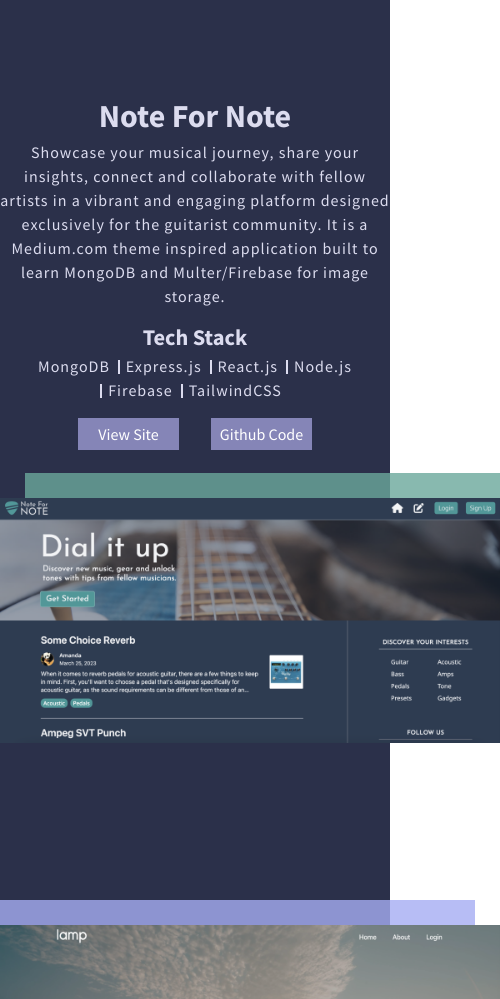
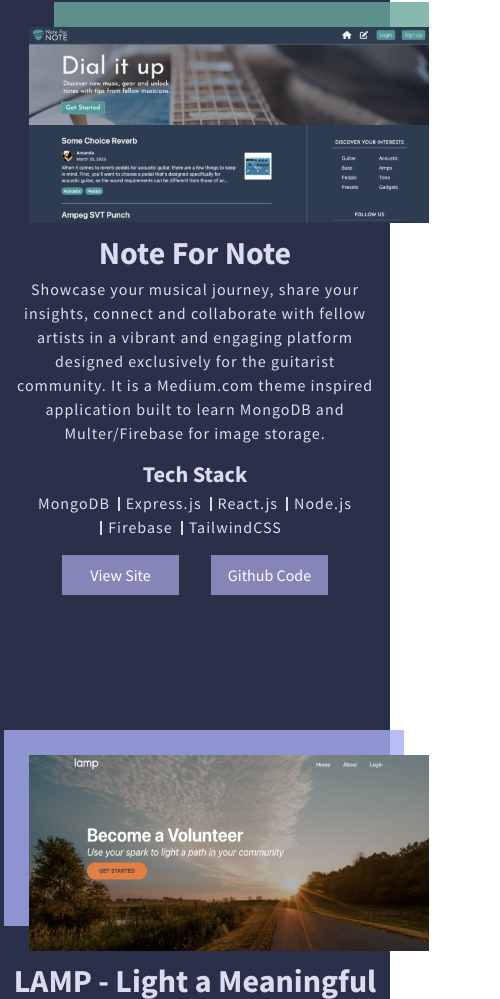
Before and after one commit to jpswt/portfolio, a React (Vite) app: page / in a window 390 px wide. Shown: the part 1863-2862 px from the top of the page, 500 px wide, since content can reach past the window. Built offline with nearby package versions, Linux system fonts and the light colour scheme; a web font is replaced by a local one.

Commit message:
fix mobile

```diff
--- a/src/components/Contact/Contact.css
+++ b/src/components/Contact/Contact.css
@@ -67,7 +67,7 @@
 }
 
 .contact-container .form-wrapper {
-	width: 80%;
+	width: 90%;
 	display: flex;
 	flex-direction: column;
 	align-items: center;
@@ -96,7 +96,7 @@
 }
 
 .contact-container .form-wrapper .form-container .btn {
-	width: 85%;
+	width: 84%;
 	padding: 0.75rem 1rem;
 	margin: 0.25rem;
 	text-align: center;
@@ -105,3 +105,23 @@
 	font-size: 1.2rem;
 	border: none;
 }
+
+@media (max-width: 800px) {
+	.contact-container .info {
+		width: 80%;
+	}
+
+	.contact-container .form-wrapper {
+		width: 100%;
+	}
+
+	.contact-container .form-wrapper .form-container {
+		width: minmax(100%, 864px);
+	}
+	.contact-container .form-wrapper .form-container .inputs {
+		width: 90%;
+	}
+	.contact-container .form-wrapper .form-container .btn {
+		width: 96.5%;
+	}
+}
--- a/src/components/Contact/Contact.jsx
+++ b/src/components/Contact/Contact.jsx
@@ -65,10 +65,7 @@ const Contact = () => {
 						</p>
 					</a>
 					<p className="section-title">LinkedIn</p>
-					{/* <p>joel-perez-dev12</p> */}
 				</div>
-				{/* <span>Phone</span>
-				<span>LinkedIn</span> */}
 			</div>
 			<div className="form-wrapper">
 				<form ref={form} onSubmit={sendEmail} className="form-container">
--- a/src/components/Profile/Profile.css
+++ b/src/components/Profile/Profile.css
@@ -48,9 +48,19 @@
 
 .checkout {
 	font-family: 'Gloria Hallelujah';
-	font-size: 1.4rem;
+	font-size: 1.5rem;
 	margin-left: 0.5rem;
 	/* position: absolute; */
+}
+
+.checkout a {
+	color: var(--clr-font);
+	text-decoration: none;
+}
+
+.checkout a:hover {
+	color: var(--clr-primary);
+	text-decoration: none;
 }
 
 .arrow {
--- a/src/components/Profile/Profile.jsx
+++ b/src/components/Profile/Profile.jsx
@@ -35,7 +35,9 @@ const Profile = () => {
 					src={theme === 'light' ? arrow : arrow2}
 					alt=""
 				/>
-				<p className="checkout">Check out my projects</p>
+				<p className="checkout">
+					<a href="#projects">Check out my projects</a>
+				</p>
 			</div>
 		</>
 	);
--- a/src/components/ProjectCard/ProjectCard.css
+++ b/src/components/ProjectCard/ProjectCard.css
@@ -19,11 +19,16 @@
 
 .card-wrapper .card-container {
 	flex: 2;
-	display: flex;
-	flex-direction: row;
-	gap: 2rem;
 	position: relative;
 	z-index: 0;
+}
+
+.right {
+	display: flex;
+}
+
+.left {
+	display: flex;
 }
 
 .card-wrapper .card-container .image-container {
@@ -32,28 +37,6 @@
 
 	/* display: flex; */
 }
-
-/* .card-wrapper .card-container .odd::after {
-	content: '';
-	position: absolute;
-	min-width: 490px;
-	height: 240px;
-	background: var(--clr-card2);
-	left: 0px;
-	top: -30px;
-	z-index: -1;
-} */
-
-/* .card-wrapper .card-container .even::after {
-	content: '';
-	position: absolute;
-	min-width: 490px;
-	height: 240px;
-	background: var(--clr-c);
-	left: 710px;
-	top: -30px;
-	z-index: -1;
-} */
 
 .card-image-even {
 	display: inline-block;
@@ -70,6 +53,11 @@
 
 .card-wrapper .card-container .details-container {
 	flex: 1;
+}
+
+.card-wrapper .card-container .details-container .card-text {
+	width: 100%;
+	margin: 0 auto;
 }
 
 .card-wrapper .card-container .details-container .stack-container span {
@@ -105,20 +93,57 @@
 }
 
 .card-wrapper .card-container .details-container .buttons {
+	width: 85px;
+	padding: 0.5rem 1rem;
 	background-color: var(--clr-primary);
 	color: var(--clr-font-light);
-	width: 85px;
-	padding: 0.25rem 0.5rem;
 	text-decoration: none;
 }
 
 @media (max-width: 1220px) {
-	.card-wrapper .card-container {
+	.card-wrapper .card-container .image-container {
 		flex: 1;
-		display: flex;
+		width: 85%;
+		margin: 0 auto;
+	}
+
+	.left {
 		flex-direction: column;
-		gap: 2rem;
-		position: relative;
-		z-index: 0;
+	}
+
+	.right {
+		flex-direction: column-reverse;
+	}
+
+	.card-wrapper .card-container .details-container .card-text {
+		width: 80%;
 	}
 }
+
+@media (max-width: 800px) {
+	.card-wrapper .card-container .image-container {
+		flex: 1;
+		width: 85%;
+		margin: 0 auto;
+	}
+
+	.left {
+		flex-direction: column;
+	}
+
+	.right {
+		flex-direction: column-reverse;
+	}
+}
+
+@media (max-width: 600px) {
+	.card-wrapper .card-container .details-container .card-text {
+		width: 95%;
+	}
+	.card-image-even {
+		width: 400px;
+	}
+	.card-image-odd {
+		width: 400px;
+	}
+}
--- a/src/components/ProjectCard/ProjectCard.jsx
+++ b/src/components/ProjectCard/ProjectCard.jsx
@@ -3,9 +3,8 @@ import './ProjectCard.css';
 const ProjectCard = ({ project }) => {
 	return (
 		<div className="card-wrapper">
-			<div className="card-container" key={project.id}>
 			{project.id % 2 !== 0 ? (
-					<>
+				<div className="card-container left" key={project.id}>
 					<div className="image-container">
 						<img
 							src={project.bg}
@@ -14,7 +13,6 @@ const ProjectCard = ({ project }) => {
 								project.id % 2 === 0 ? 'card-image-even' : 'card-image-odd'
 							}
 						/>
-							{/* <img className="arrow" src={arrow} alt="" /> */}
 					</div>
 					<div className="details-container">
 						<h2 className="card-titles">{project.title}</h2>
@@ -45,9 +43,9 @@ const ProjectCard = ({ project }) => {
 							</a>
 						</div>
 					</div>
-					</>
+				</div>
 			) : (
-					<>
+				<div className="card-container right" key={project.id}>
 					<div className="details-container">
 						<h2 className="card-titles">{project.title}</h2>
 						<p className="card-text">{project.description}</p>
@@ -86,9 +84,8 @@ const ProjectCard = ({ project }) => {
 							}
 						/>
 					</div>
-					</>
+				</div>
 			)}
-			</div>
 		</div>
 	);
 };
--- a/src/components/Projects/Projects.css
+++ b/src/components/Projects/Projects.css
@@ -1,4 +1,4 @@
-.project-container {
+.projects-container {
 	min-height: calc(100vh - 80px);
 }
 
--- a/src/data/Data.js
+++ b/src/data/Data.js
@@ -55,7 +55,7 @@ export const data = [
 		color: 'yellow',
 		title: 'Rugged Beard',
 		description:
-			'Welcome to Rugged Beard, an exceptional grooming experience that combines style, precision and relaxation.  Browse out gallery for inspiration and book your next appointment.  This project was inspired from a free website template to create a pixel perfect clone which utilized wire-framing, Html/CSS skills and responsive design.',
+			'Welcome to Rugged Beard, an exceptional grooming experience that combines style, precision and relaxation.  Browse out gallery for inspiration and book your next appointment.  This frontend project was inspired from a website template to create a responsive, pixel perfect clone.',
 		stack: ['HTML', 'CSS', 'Javascript'],
 		site: 'https://jpswt.github.io/BarberShop-CheckPoint/',
 		gh: 'https://github.com/jpswt/BarberShop-CheckPoint',
```
Lines whose indentation alone changed are shown as unchanged.
